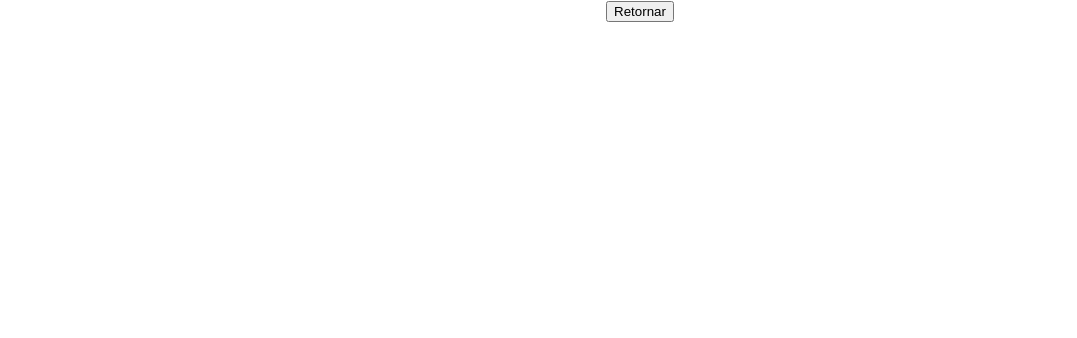
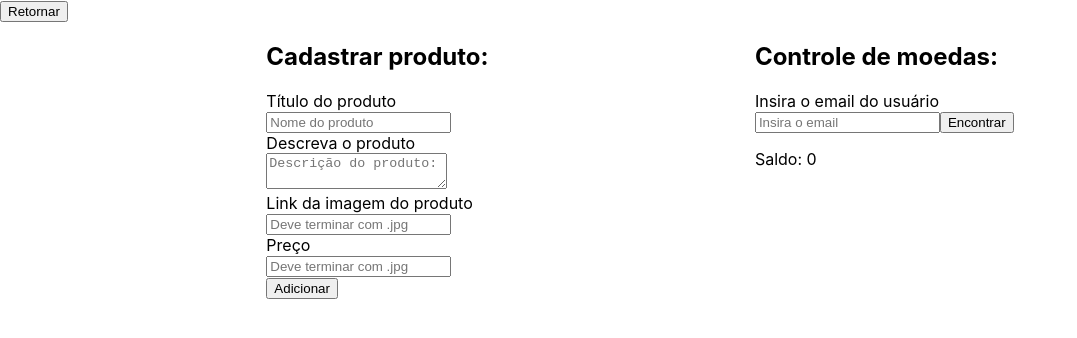
Before and after one commit to DanielHott/frontend-voll, a React (Create React App) app: page /admin in a window 1280 px wide. Shown: the top 338 px of the page, without its empty margins (0-1077 px from the left). Built offline with nearby package versions, Linux system fonts and the light colour scheme.

Commit message:
Atualizaçao: Adicionando tela de controle do administrador

```diff
--- a/package.json
+++ b/package.json
@@ -9,6 +9,7 @@
     "axios": "^0.27.2",
     "react": "^18.1.0",
     "react-dom": "^18.1.0",
+    "react-router-dom": "^6.0.2",
     "react-scripts": "5.0.1",
     "web-vitals": "^2.1.4"
   },
--- a/src/App.css
+++ b/src/App.css
@@ -28,6 +28,11 @@
   color: #61dafb;
 }
 
+.admin-area {
+  display:flex;
+  justify-content: space-evenly;
+}
+
 @keyframes App-logo-spin {
   from {
     transform: rotate(0deg);
--- a/src/App.js
+++ b/src/App.js
@@ -1,4 +1,5 @@
-import './App.css';
+import React from 'react';
+import { Route, Routes } from 'react-router-dom';
 import Login from './Login'
 import Products from './Products'
 import ControlArea from './ControlArea';
@@ -6,11 +7,14 @@ import MyContextProvider from './context/myContext';
 
 function App() {
   return (
-    <div className="App">
       <MyContextProvider>
-      <ControlArea />
-    </MyContextProvider>
-    </div>
+        <Routes>
+          <Route path="/" element={ <Login /> } />
+          <Route path="/products" element={ <Products /> } />
+          <Route path="/admin" element={ <ControlArea /> } />
+        </Routes>
+      </MyContextProvider>
+
   );
 }
 
--- a/src/ControlArea.js
+++ b/src/ControlArea.js
@@ -1,10 +1,78 @@
+import { useState } from "react";
+import { useNavigate } from 'react-router-dom'
+import { createProducts, updateUser } from "./utils";
+
 function ControlArea() {
+const navigate = useNavigate();
+const [user, setUser] = useState({ email: '' })
+const [loading, setLoading] = useState(true)
+const [ userFiles, setUserFiles ] = useState([])
+const [product, setProduct ] = useState({
+  name: '', coins: 0, description: '', image: ''
+})
+
+async function addProduct(e) {
+  e.preventDefault()
+  await createProducts(product);
+}
+
+async function uptUser(e) {
+  e.preventDefault();
+  updateUser(user).then((a) => setUserFiles([a]));
+  setLoading(false);
+}
   return (
-    <div>
-    <button>Retornar</button>
-      <div>
+    <div className="out-adm">
+    <button onClick={() => navigate('/products') }>Retornar</button>
+      <div className="admin-area">
         <div>
-          <h1></h1>
+          <h2>Cadastrar produto:</h2>
+          <form onSubmit={(e) => addProduct(e)} >
+          <label>Título do produto
+            <br />
+          <input type="text" placeholder="Nome do produto" onChange={ (e) => setProduct({...product, name: e.target.value }) }
+          required></input>
+          </label>
+          <br />
+          <label>Descreva o produto
+          <br />
+          <textarea placeholder="Descrição do produto:" maxLength="200" onChange={ (e) => setProduct({...product, description: e.target.value }) }
+          required></textarea>
+          </label>
+          <br />
+          <label>Link da imagem do produto
+          <br />
+          <input type="text" placeholder="Deve terminar com .jpg" required onChange={ (e) => setProduct({...product, image: e.target.value }) }
+          ></input>
+          </label>
+          <br />
+          <label>Preço
+          <br />
+          <input type="number" placeholder="Deve terminar com .jpg" onChange={ (e) => setProduct({...product, coins: e.target.value }) }
+          required></input>
+          </label>
+          <br />
+          <button type="submit">Adicionar</button>
+          </form>
+        </div>
+        <div>
+          <h2>Controle de moedas:</h2>
+          <form onSubmit={(e) => uptUser(e)}>
+          <label>Insira o email do usuário
+            <br />
+          <input type="email" placeholder="Insira o email" onChange={ (e) => setUser({ email: e.target.value })}
+          required></input>
+          </label>
+          <button>Encontrar</button>
+          </form>
+          { !loading ? userFiles.map((item) => {
+            return (
+              <div>
+              <p>{ item.name }</p>
+              <p>Saldo: { item.coins }</p>
+              </div>
+            )
+          }) : <p>Saldo: 0</p> }
         </div>
       </div>
     </div>
--- a/src/Login.js
+++ b/src/Login.js
@@ -1,34 +1,14 @@
 import { useInfo } from './context/myContext';
-import axios from "axios";
+import { useNavigate } from 'react-router-dom'
+import { redirect } from './utils'
 
 function Login() {
-
-const url = 'http://localhost:3010/login'
-
-async function submit () {
-  const request = axios.post(url, info).then((response) => {
-    if(response.status === 200) {
-      alert('deu certo!');
-      return response.data }
-    }).catch(function (err) {
-      if (err.response) {
-        return alert('Email ou senha invalidos!');
-      }
-    })
-    return request;
-  }
-
+const navigate = useNavigate();
 const { info, setInfo } = useInfo();
-function redirect({ password, email }, e) {
-  e.preventDefault();
-  if (email.includes('@' && '.com') && password.length > 6) submit(info);
-  if (!email.includes('@' && '.com')) alert('Você deve inserir um email válido!')
-  if (password.length < 7) alert('Sua senha deve possuir 7 caracteres ou mais')
-}
 
   return (
     <div className="Login">
-        <form onSubmit={ (e) => redirect(info, e) }>
+        <form onSubmit={ (e) => redirect(info, e, info, navigate) }>
           <h1>Voll Points</h1>
           <label> Qual é o seu e-mail?
           <input type="email" placeholder="Email"
--- a/src/Products.js
+++ b/src/Products.js
@@ -1,9 +1,10 @@
 import { useEffect, useState } from 'react';
-
+import { useNavigate } from 'react-router-dom'
 import { useInfo } from './context/myContext';
 import { buscaUser, buscaProducts } from './utils'
 
 function Products() {
+    const navigate = useNavigate();
     const { info } = useInfo();
     const [ filesUser, setFilesUser ] = useState([]);
     const [ products, setProducts ] = useState([]);
@@ -15,10 +16,7 @@ function Products() {
     }
     useEffect(() => {
         getUserInfos()
-    })
-    useEffect(() => {
-        setFilesUser(filesUser)
-      }, [filesUser, setFilesUser])
+    }, [])
 
   return (
     <div>
@@ -30,7 +28,7 @@ function Products() {
             <h2>{item.name}</h2>
             <h2>{ item.email }</h2>
             <h2>{ item.coins }</h2>
-            { item.name === 'Admin' && <button onClick={() => console.log('clicou') } >
+            { item.name === 'Admin' && <button onClick={() => navigate('/admin') } >
                 Área de Controle
                 </button> }
             </div>
--- a/src/index.css
+++ b/src/index.css
@@ -7,6 +7,11 @@ body {
   -moz-osx-font-smoothing: grayscale;
 }
 
+.admin-area {
+  display:flex;
+  justify-content: space-evenly;
+}
+
 code {
   font-family: source-code-pro, Menlo, Monaco, Consolas, 'Courier New',
     monospace;
--- a/src/utils.js
+++ b/src/utils.js
@@ -1,15 +1,62 @@
 import Axios from "axios";
-const urlUser = 'http://localhost:3010/login'
-const urlProduct = 'http://localhost:3010/products'
+const urlUser = "http://localhost:3010/login";
+const urlOneUser = "http://localhost:3010/user";
+const urlProduct = "http://localhost:3010/products";
 
 export const buscaUser = (infos) => {
-    const resultado =  Axios.post(urlUser, infos)
-        .then(resp => resp.data);
-    return resultado;
-    }
+  const resultado = Axios.post(urlUser, infos).then((resp) => resp.data);
+  return resultado;
+};
+
+export const updateUser = (infos) => {
+  const resultado = Axios.post(urlOneUser, infos).then((resp) => {
+    if(resp.status === 200) {
+    return resp.data
+  }
+  return null
+});
+  return resultado;
+};
 
 export const buscaProducts = () => {
-    const resultado = Axios.get(urlProduct)
-    .then(resp => resp.data);
-    return resultado;
-}
+  const resultado = Axios.get(urlProduct).then((resp) => resp.data);
+  return resultado;
+};
+
+export const createProducts = (product) => {
+  const resultado = Axios.post(urlProduct, product).then((resp) => {
+    if (resp.status === 200) {
+      alert("Produto criado com sucesso!");
+      return resp.data;
+    }
+    if (resp.status === 400) {
+      alert("Algo deu errado com a requisição!");
+    }
+  });
+  return resultado;
+};
+
+export const submit = async (info, navigate) => {
+  const request = Axios.post(urlUser, info)
+    .then((response) => {
+      if (response.status === 200) {
+        navigate("/products");
+        return response.data;
+      }
+    })
+    .catch(function (err) {
+      if (err.response) {
+        return alert("Email ou senha invalidos!");
+      }
+    });
+  return request;
+};
+
+export const redirect = ({ password, email }, e, info, navigate) => {
+  e.preventDefault();
+  if (email.includes("@" && ".com") && password.length > 6)
+    submit(info, navigate);
+  if (!email.includes("@" && ".com"))
+    alert("Você deve inserir um email válido!");
+  if (password.length < 7) alert("Sua senha deve possuir 7 caracteres ou mais");
+};
```
Also changed, not shown: src/index.js (+6 -10 lines), 1 other file (tests, documents, lock files or other folders).
